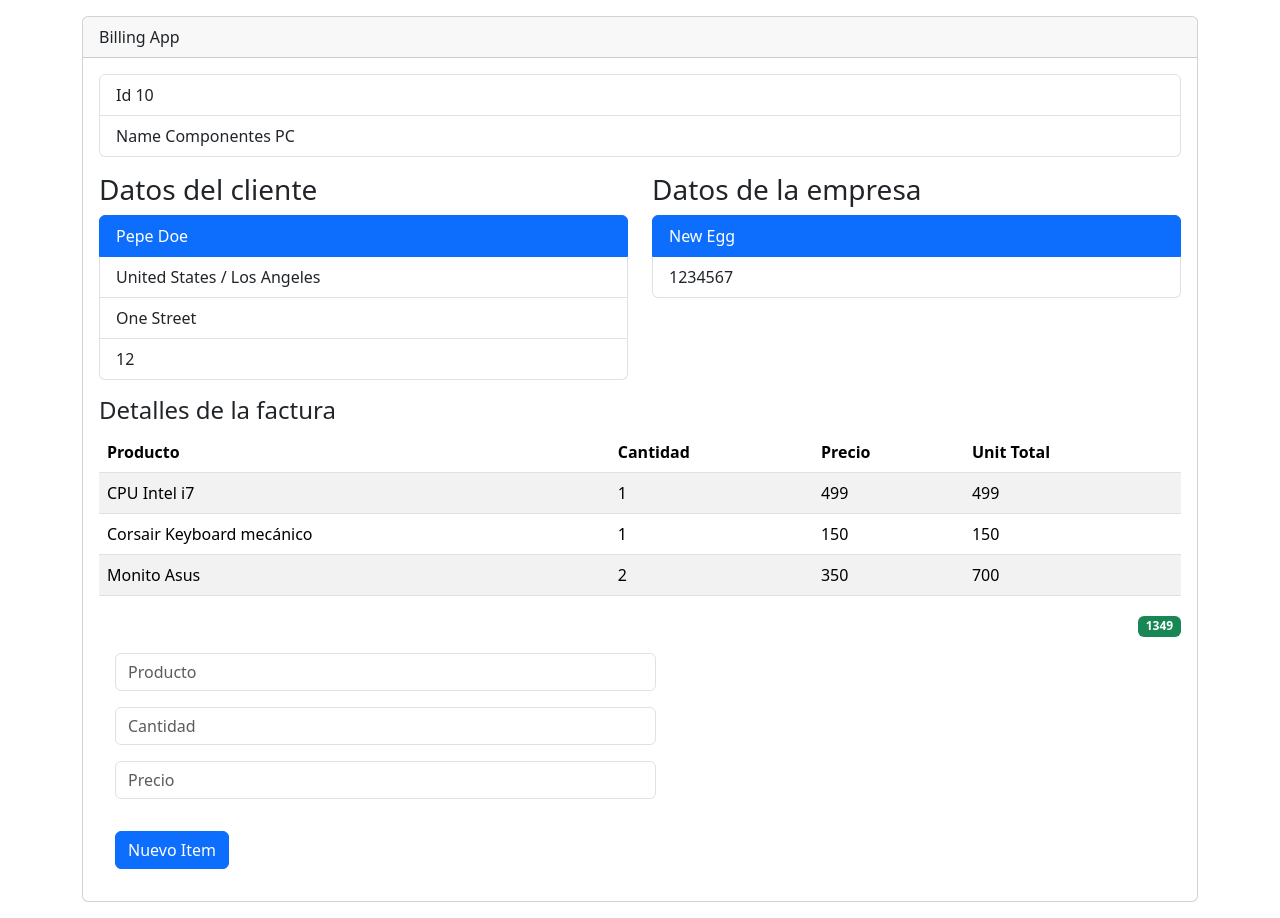
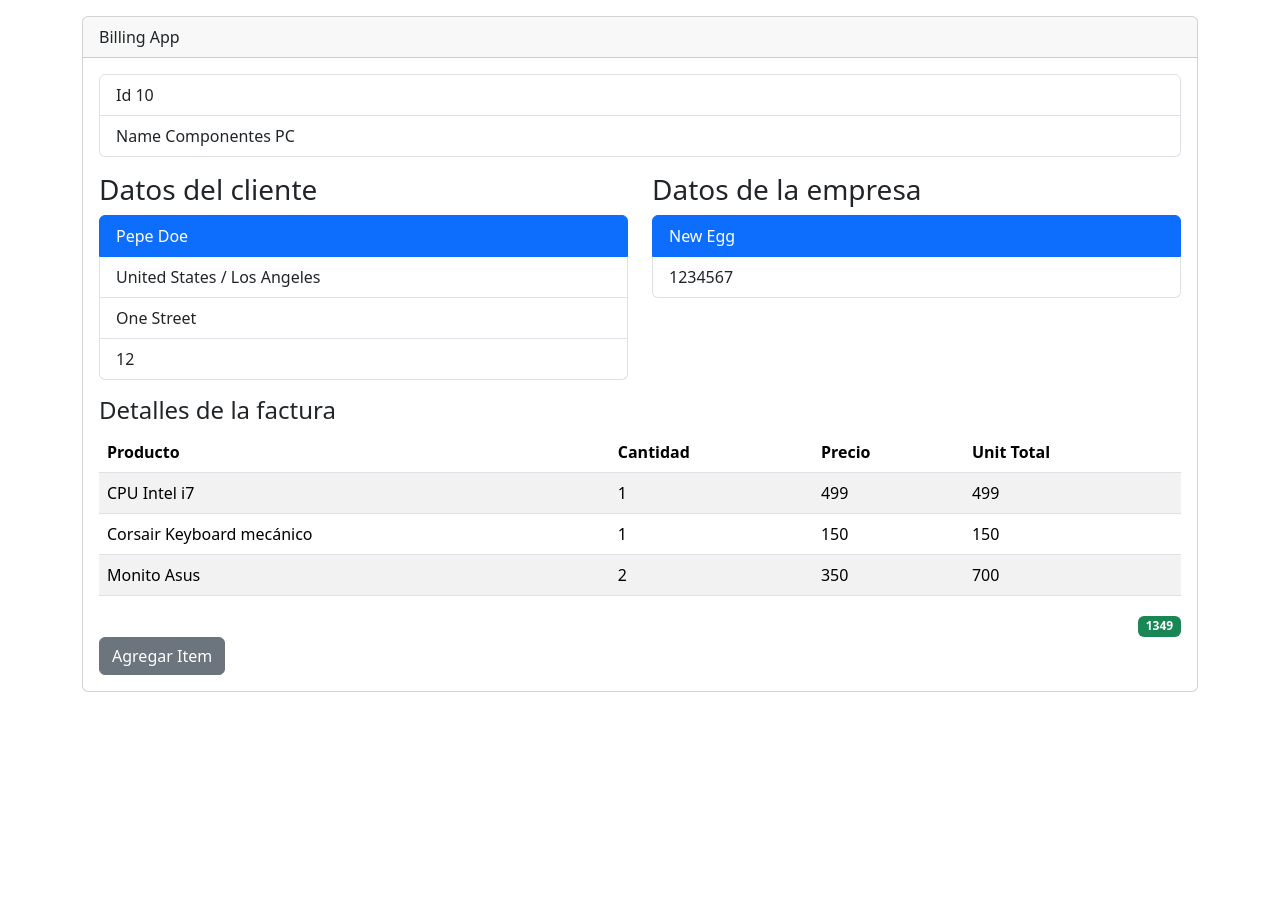
Before and after one commit to jcalvopinam/sample-react-project, a React (Vite) app: page / in a window 1280 px wide. After the commit the page ends 800 px from the top, so only its background shows below. Built offline with nearby package versions, Linux system fonts and the light colour scheme.

Commit message:
Show/Hide form

```diff
--- a/src/App.jsx
+++ b/src/App.jsx
@@ -30,6 +30,8 @@ const initialBilling = {
 
 
 function App() {
+
+  const [activeForm, setActiveForm] = useState(false);
 
   const [count, setCount] = useState(4); //items for dummy data has 3 elements
 
@@ -82,6 +84,10 @@ function App() {
     setCount(count + 1);
   }
 
+  const onActiveForm = () => {
+    setActiveForm(!activeForm);
+  }
+
   return (
     <>
       <div className="container">
@@ -99,7 +105,13 @@ function App() {
             </div>
             <BillingDetailView title="Detalles de la factura" items={items} />
             <TotalView total={totalAmount} />
-            <FormItemsView handler={(newItem) => handlerAddItems(newItem)} />
+            <button className="btn btn-secondary"
+              onClick={onActiveForm}>
+              {!activeForm ? "Agregar Item" : "Ocultar Form"}
+            </button>
+            {
+              !activeForm || <FormItemsView handler={(newItem) => handlerAddItems(newItem)} />
+            }
           </div>
         </div>
       </div>
```
